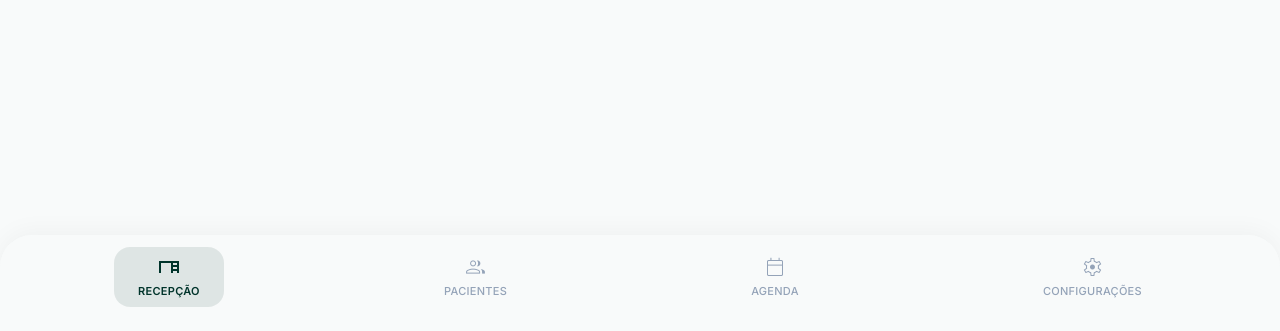
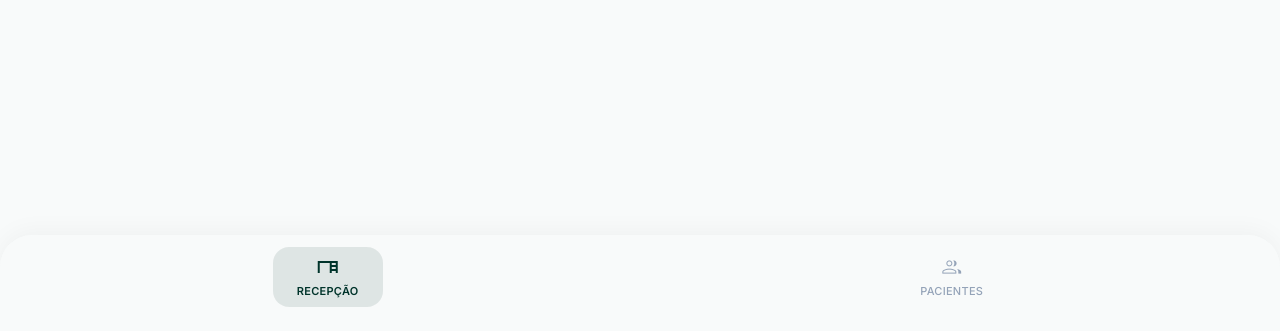
Before and after one commit to flavioalmeidamatos/odontonil, a website: page public/painel_da_recep_o/code.html in a window 1280 px wide. Shown: the part 469-800 px from the top of the page. Drawn offline with nearby package versions, Linux system fonts and the light colour scheme.

```diff
--- a/public/painel_da_recep_o/code.html
+++ b/public/painel_da_recep_o/code.html
@@ -205,13 +205,5 @@
 <span class="material-symbols-outlined mb-1" data-icon="group">group</span>
 <span class="font-inter text-[11px] font-medium tracking-wide uppercase">Pacientes</span>
 </a>
-<a class="flex flex-col items-center justify-center text-slate-400 px-6 py-2 hover:text-primary active:scale-90 transition-all duration-300" href="#">
-<span class="material-symbols-outlined mb-1" data-icon="calendar_today">calendar_today</span>
-<span class="font-inter text-[11px] font-medium tracking-wide uppercase">Agenda</span>
-</a>
-<a class="flex flex-col items-center justify-center text-slate-400 px-6 py-2 hover:text-primary active:scale-90 transition-all duration-300" href="#">
-<span class="material-symbols-outlined mb-1" data-icon="settings">settings</span>
-<span class="font-inter text-[11px] font-medium tracking-wide uppercase">Configurações</span>
-</a>
 </nav>
 </body></html>
```
